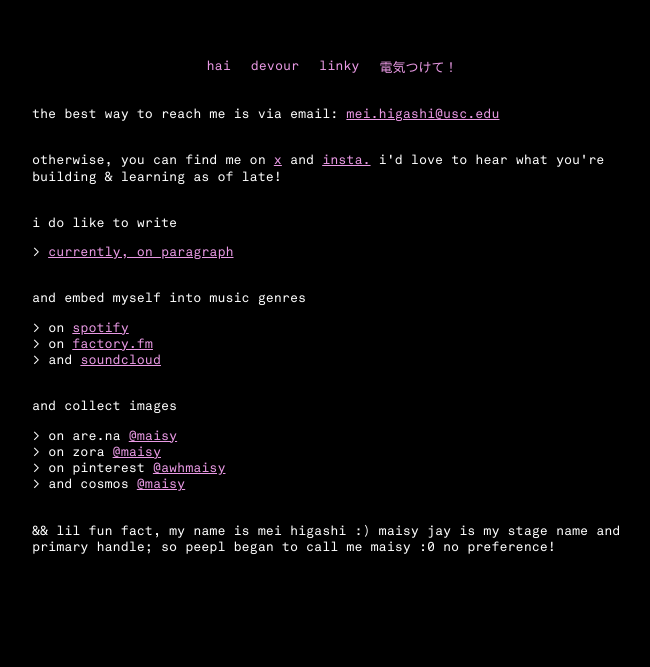
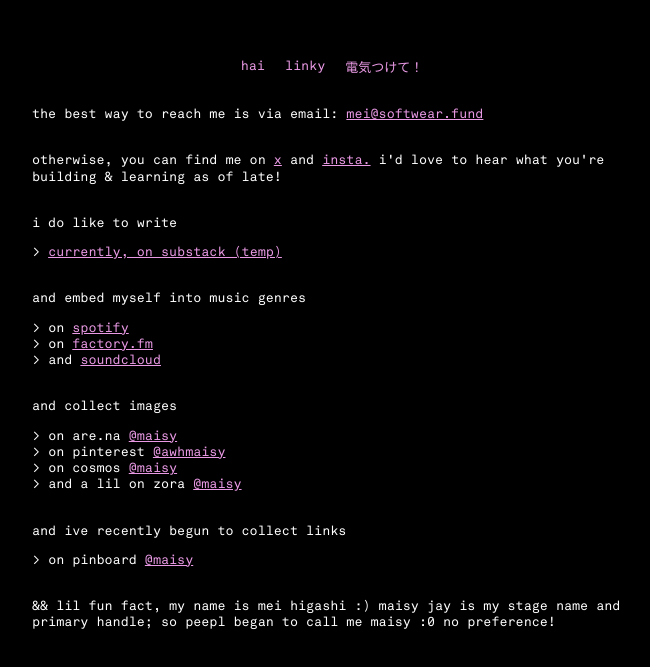
Before and after one commit to awhmaisy/pleasant-fw24, a SvelteKit app: page /linky in a window 1280 px wide. Shown: the part 103-770 px from the top of the page, without its empty margins (308-958 px from the left). Built offline with nearby package versions, Linux system fonts and the light colour scheme.

Commit message:
rm devour

```diff
--- a/src/lib/Navigation.svelte
+++ b/src/lib/Navigation.svelte
@@ -9,7 +9,7 @@
 
 <nav>
     <a href="/">hai</a>
-    <a href="/devour">devour</a>
+    <!-- <a href="/devour">devour</a> -->
     <a href="/linky">linky</a>
     <button class="nav-link" on:click={toggleTheme}>
         {isLightMode ? '電気消して！' : '電気つけて！'}
--- a/src/routes/linky/+page.svelte
+++ b/src/routes/linky/+page.svelte
@@ -1,8 +1,8 @@
 <title> all of my links ^_^ </title>
 <p>
     the best way to reach me is via email: <a
-        href="mailto:mjhigash@usc.edu"
-        target="_blank">mei.higashi@usc.edu</a
+        href="mailto:mei@softwear.fund"
+        target="_blank">mei@softwear.fund</a
     >
 </p>
 <p>
@@ -16,8 +16,8 @@
 <p>i do like to write</p>
 <ul>
     <li>
-        <a href="https://paragraph.xyz/@maisy" target="_blank"
-            >currently, on paragraph</a
+        <a href="https://awhmaisy.substack.com/" target="_blank"
+            >currently, on substack (temp)</a
         >
     </li>
 </ul>
@@ -44,16 +44,24 @@
         on are.na <a href="https://are.na/maisy" target="_blank">@maisy</a>
     </li>
     <li>
-        on zora <a href="https://www.zora.co/maisy" target="_blank">@maisy</a>
-    </li>
-    <li>
         on pinterest <a
             href="https://www.pinterest.com/awhmaisy"
             target="_blank">@awhmaisy</a
         >
     </li>
     <li>
-        and cosmos <a href="https://www.cosmos.so/maisy" target="_blank"
+        on cosmos <a href="https://www.cosmos.so/maisy" target="_blank"
+            >@maisy</a
+        >
+    </li>
+    <li>
+        and a lil on zora <a href="https://www.zora.co/maisy" target="_blank">@maisy</a>
+    </li>
+</ul>
+<p>and ive recently begun to collect links</p>
+<ul>
+    <li>
+        on pinboard <a href="https://pinboard.in/u:maisy" target="_blank"
             >@maisy</a
         >
     </li>
```
